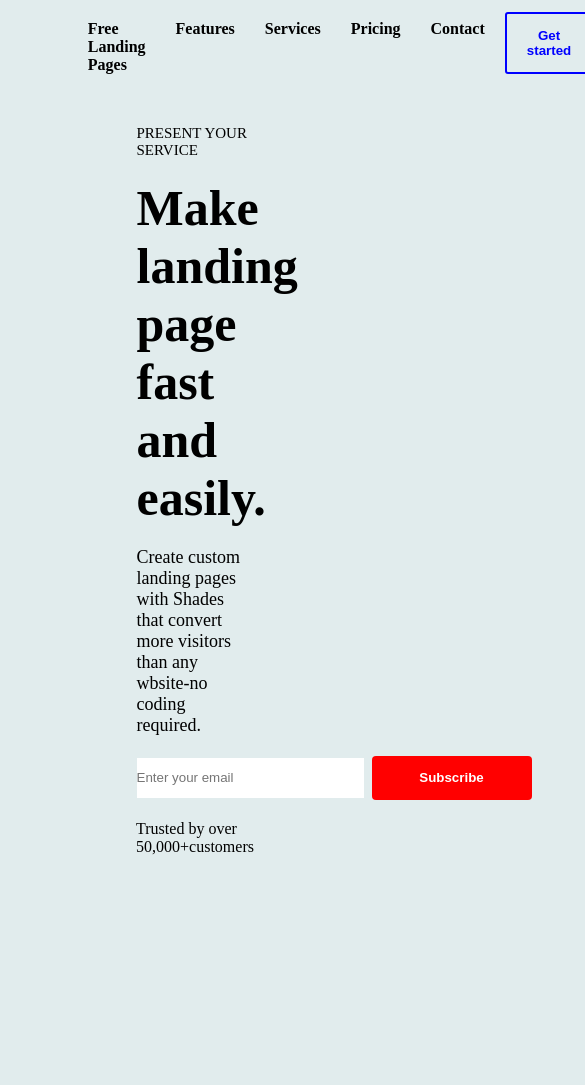
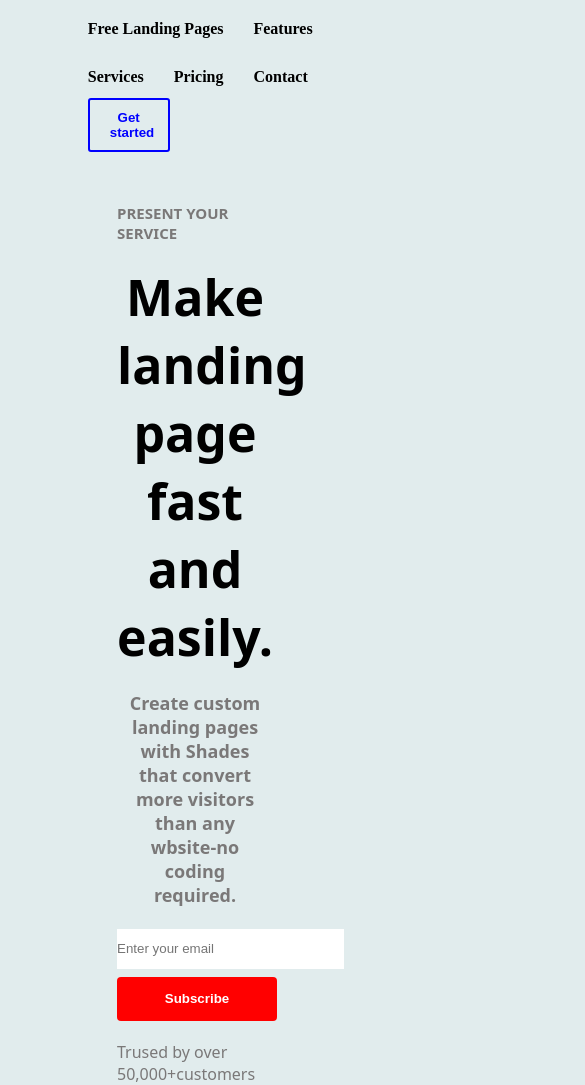
Before and after one commit to MarcoArgento/Landing-page, a plain HTML site: page index.html in a window 390 px wide. Shown: the whole page, 585 px wide, since content can reach past the window. Before the commit the page ends 856 px from the top, so only its background shows below. Drawn offline with Linux system fonts and the light colour scheme.

Commit message:
Aggiunta media query

```diff
--- a/index.html
+++ b/index.html
@@ -35,15 +35,17 @@
       </div>
       <div id="middle">
         <div id="descr1">
-          <p id="par">PRESENT YOUR SERVICE</p>
+          <p id="par"><b>PRESENT YOUR SERVICE</b></p>
         </div>
         <div id="descr2">
           <h1>Make landing page fast and easily.</h1>
         </div>
         <div id="descr3">
           <p id="par2">
-            Create custom landing pages with Shades that convert more visitors
-            than any wbsite-no coding required.
+            <b
+              >Create custom landing pages with Shades that convert more
+              visitors than any wbsite-no coding required.</b
+            >
           </p>
         </div>
         <div id="reg">
@@ -53,7 +55,7 @@
           </form>
         </div>
         <div id="fin">
-          <p>Trusted by over 50,000+customers</p>
+          <p id="truse">Trused by over 50,000+customers</p>
         </div>
       </div>
       <div id="grazie">
--- a/style.css
+++ b/style.css
@@ -12,6 +12,11 @@ body {
 html {
   width: 100%;
   height: 100%;
+}
+
+p {
+  font-family: system-ui, -apple-system, BlinkMacSystemFont, "Segoe UI", Roboto,
+    Oxygen, Ubuntu, Cantarell, "Open Sans", "Helvetica Neue", sans-serif;
 }
 
 #container {
@@ -74,26 +79,37 @@ button:hover {
   flex-direction: column;
   gap: 20px;
   margin-top: 13%;
-  width: 30%;
+  width: 40%;
   visibility: visible;
 }
 
 #par {
   font-size: 15px;
+  color: rgb(122, 120, 120);
 }
 
 h1 {
   font-size: 50px;
+  font-family: system-ui, -apple-system, BlinkMacSystemFont, "Segoe UI", Roboto,
+    Oxygen, Ubuntu, Cantarell, "Open Sans", "Helvetica Neue", sans-serif;
+  text-align: center;
 }
 
 #par2 {
   font-size: 18px;
+  text-align: center;
+  color: rgb(122, 120, 120);
 }
 
 #descr1 {
   display: flex;
   justify-content: center;
   flex-wrap: wrap;
+}
+
+#descr3 {
+  width: 85%;
+  margin: auto;
 }
 
 #registra {
@@ -103,6 +119,7 @@ h1 {
 
 #reg {
   display: flex;
+  justify-content: center;
   gap: 8px;
 }
 
@@ -127,6 +144,10 @@ h1 {
   justify-content: center;
 }
 
+#truse {
+  color: rgb(122, 120, 120);
+}
+
 #grazie {
   position: absolute;
   margin-top: 100px;
@@ -147,3 +168,48 @@ h1 {
   border-radius: 4px;
   color: white;
 }
+
+@media screen and (max-width: 800px) {
+  #navigator {
+    display: flex;
+    flex-direction: row;
+    flex-wrap: wrap;
+    gap: 30px;
+    list-style: none;
+  }
+
+  #barra {
+    width: 70%;
+    display: flex;
+    flex-direction: column;
+    justify-content: space-between;
+    gap: 20px;
+  }
+
+  #btn {
+    padding-top: 10px;
+    padding-bottom: 10px;
+    padding-left: 20px;
+    padding-right: 20px;
+    margin-top: -8px;
+    background: transparent;
+    color: blue;
+    border-radius: 3px;
+    border: 2px solid blue;
+    width: 30%;
+  }
+
+  #reg {
+    display: flex;
+    flex-direction: column;
+    align-content: center;
+    justify-content: center;
+    gap: 8px;
+  }
+
+  #registra {
+    display: flex;
+    flex-direction: column;
+    gap: 8px;
+  }
+}
```
